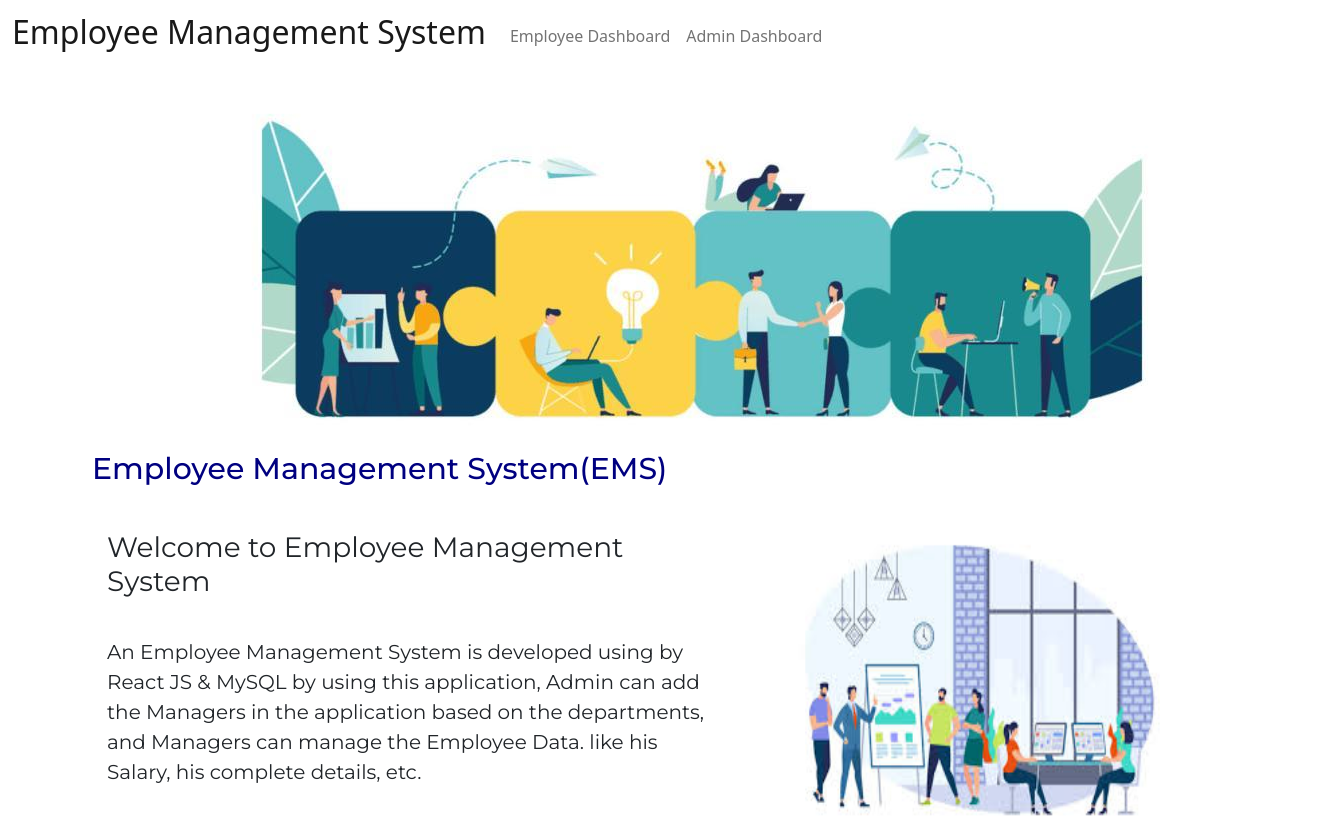
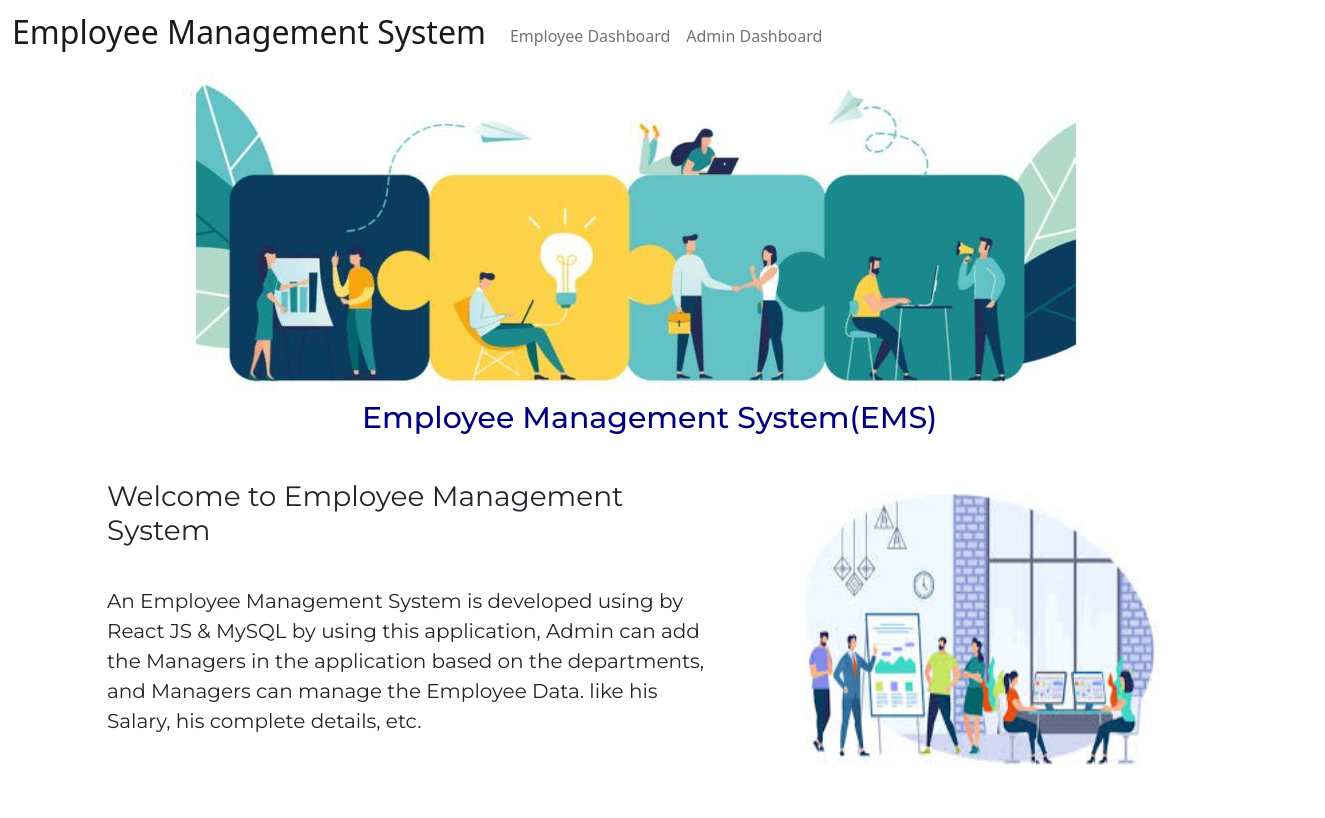
Before and after one commit to syed-kousar-fatima/EmployeeMS, a React (Vite) app in the folder frontend/: page / in a window 1280 px wide. Shown: the top 818 px of the page, 1325 px wide, since content can reach past the window. Built offline with nearby package versions, Linux system fonts and the light colour scheme.

Commit message:
add mobile responsive

```diff
--- a/frontend/src/components/Indexpage/image.jsx
+++ b/frontend/src/components/Indexpage/image.jsx
@@ -5,7 +5,7 @@
     return(
 
         <div className='image'>
-            <img src='./employee.jpg' alt='employeepic'/>
+            <img src='./employee template.jpg' alt='employeepic'/>
             <strong>Employee Management System(EMS)</strong>
         </div>
 
--- a/frontend/src/components/Indexpage/image.scss
+++ b/frontend/src/components/Indexpage/image.scss
@@ -5,16 +5,33 @@
 
 .image{
 
+    margin-left:100px;
 
-    width:80%;
-    margin:10px;
+
     strong{
         font-size: 30px;
-        // margin-left: 350px;
+        margin-left:180px;
         color:navy;
         font-family: "Montserrat", sans-serif;
         font-weight: 500;
 
 
 }
-};
+}
+@media only screen and (max-width: 320px) {
+    .image{
+
+        margin:10px;
+        width:300%;
+        strong{
+
+            margin-left:200px;
+            font-size:25px;
+
+
+
+
+        }
+
+    }
+}
--- a/frontend/src/components/Indexpage/index.jsx
+++ b/frontend/src/components/Indexpage/index.jsx
@@ -1,10 +1,11 @@
 import React from "react";
 import Welcome from "./welcome";
 import Employeeimage from "./image";
+import './index.scss';
 
 function Indexpage(){
     return(
-        <div>
+        <div className="container1">
             <Employeeimage/>
             <Welcome/>
 
--- /dev/null
+++ b/frontend/src/components/Indexpage/index.scss
@@ -0,0 +1,6 @@
+.container1{
+    min-height: 100vh;
+    width:100%;
+
+
+}
--- a/frontend/src/components/Indexpage/welcome.jsx
+++ b/frontend/src/components/Indexpage/welcome.jsx
@@ -30,8 +30,10 @@
                 <h3>Welcome to Employee Management System</h3>
 
                 <br/>
+                <p className="welcome-parimg">
                     An Employee Management System is developed using  by React JS & MySQL by using this application, Admin can add the Managers
                     in the application based on the departments, and Managers can manage the Employee Data.                like his Salary, his complete details, etc.
+                    </p>
                 </div>
                 <div>
                     <img src="./images.jpeg" alt="employee" height={"300px"} width={"400px"}/>
--- a/frontend/src/components/Indexpage/welcome.scss
+++ b/frontend/src/components/Indexpage/welcome.scss
@@ -1,10 +1,6 @@
 @import url('https://fonts.googleapis.com/css2?family=Montserrat:ital,wght@0,100..900;1,100..900&display=swap');
 
 
-* {
-    margin: 0%;
-    padding: 0%;
-}
 
 .wel {
     .welcome {
@@ -74,3 +70,20 @@
     }
 
 }
+@media only screen and (max-width: 320px) {
+
+
+
+
+
+
+    .welcome-parimg{
+
+        margin:10px;
+        display:flex;
+        flex-direction: row;
+        height:100px;
+        width:500px;
+    }
+
+    }
```
Also changed, not shown: frontend/public/employee template.jpg (added), frontend/src/components/EditAdmin.jsx (line endings or trailing spaces).
